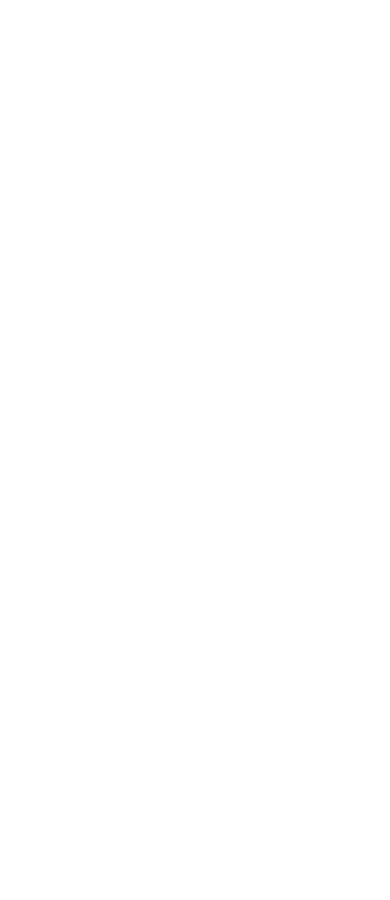
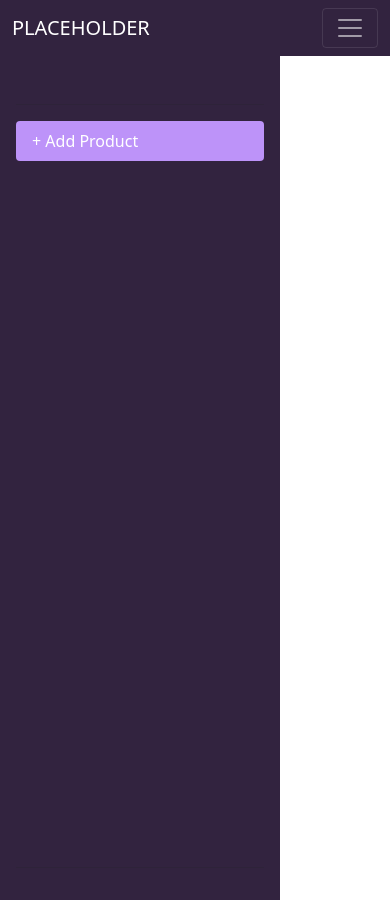
Before and after one commit to DomDMIT/dmit2008-storefront-assessment01, a website: page src/index.html in a window 390 px wide. Before the commit the page ends 844 px from the top, so only its background shows below. Drawn offline with nearby package versions, Linux system fonts and the light colour scheme.

Commit message:
Created a templates folder, worked on index.html

```diff
--- a/package.json
+++ b/package.json
@@ -18,6 +18,7 @@
   },
   "homepage": "https://github.com/DomDMIT/dmit2008-storefront-assessment01#readme",
   "dependencies": {
+    "bootstrap": "^5.1.3",
     "firebase": "^9.6.6",
     "parcel": "^2.3.1"
   }
--- a/src/index.html
+++ b/src/index.html
@@ -5,8 +5,48 @@
     <meta http-equiv="X-UA-Compatible" content="IE=edge">
     <meta name="viewport" content="width=device-width, initial-scale=1.0">
     <title>DomDMIT Storefront | Landing Page</title>
+    <link href="https://cdn.jsdelivr.net/npm/bootstrap@5.1.3/dist/css/bootstrap.min.css" rel="stylesheet" integrity="sha384-1BmE4kWBq78iYhFldvKuhfTAU6auU8tT94WrHftjDbrCEXSU1oBoqyl2QvZ6jIW3" crossorigin="anonymous">
+    <!-- THIS PAGE WILL FUNCTION AS OUR READ PAGE. -->
 </head>
 <body>
+    <nav class="navbar navbar-expand-lg navbar-dark" style="background-color: #32233f;">
+        <div class="container-fluid">
+          <a class="navbar-brand" href="index.html">PLACEHOLDER</a>
+          <button class="navbar-toggler" type="button" data-bs-toggle="collapse" data-bs-target="#navbarNav" aria-controls="navbarNav" aria-expanded="false" aria-label="Toggle navigation">
+            <span class="navbar-toggler-icon"></span>
+          </button>
+          <div class="navbar-collapse" id="navbarNav">
+            <ul class="navbar-nav">
+              <!-- <li class="nav-item">
+                <a class="nav-link active" aria-current="page" href="#">Home</a>
+              </li>
+              <li class="nav-item">
+                <a class="nav-link" href="#">Features</a>
+              </li>
+              <li class="nav-item">
+                <a class="nav-link" href="#">Pricing</a>
+              </li> -->
+            </ul>
+          </div>
+        </div>
+      </nav>
 
+      <div class="d-flex flex-column flex-shrink-0 p-3" style="width: 280px; height: 100vh; background-color: #32233f;">
+        <a href="/" class="d-flex align-items-center mb-3 mb-md-0 me-md-auto link-dark text-decoration-none">
+        </a>
+        <hr>
+        <ul class="nav nav-pills flex-column mb-auto">
+          <li class="nav-item">
+            <a href="#" class="nav-link active" aria-current="page" style="background-color: #bd93f9;">
+              + Add Product
+            </a>
+          </li>
+        </ul>
+        <hr>
+      </div>
+
+      <main>
+
+      </main>
 </body>
 </html>
```
Also changed, not shown: 1 other file.
